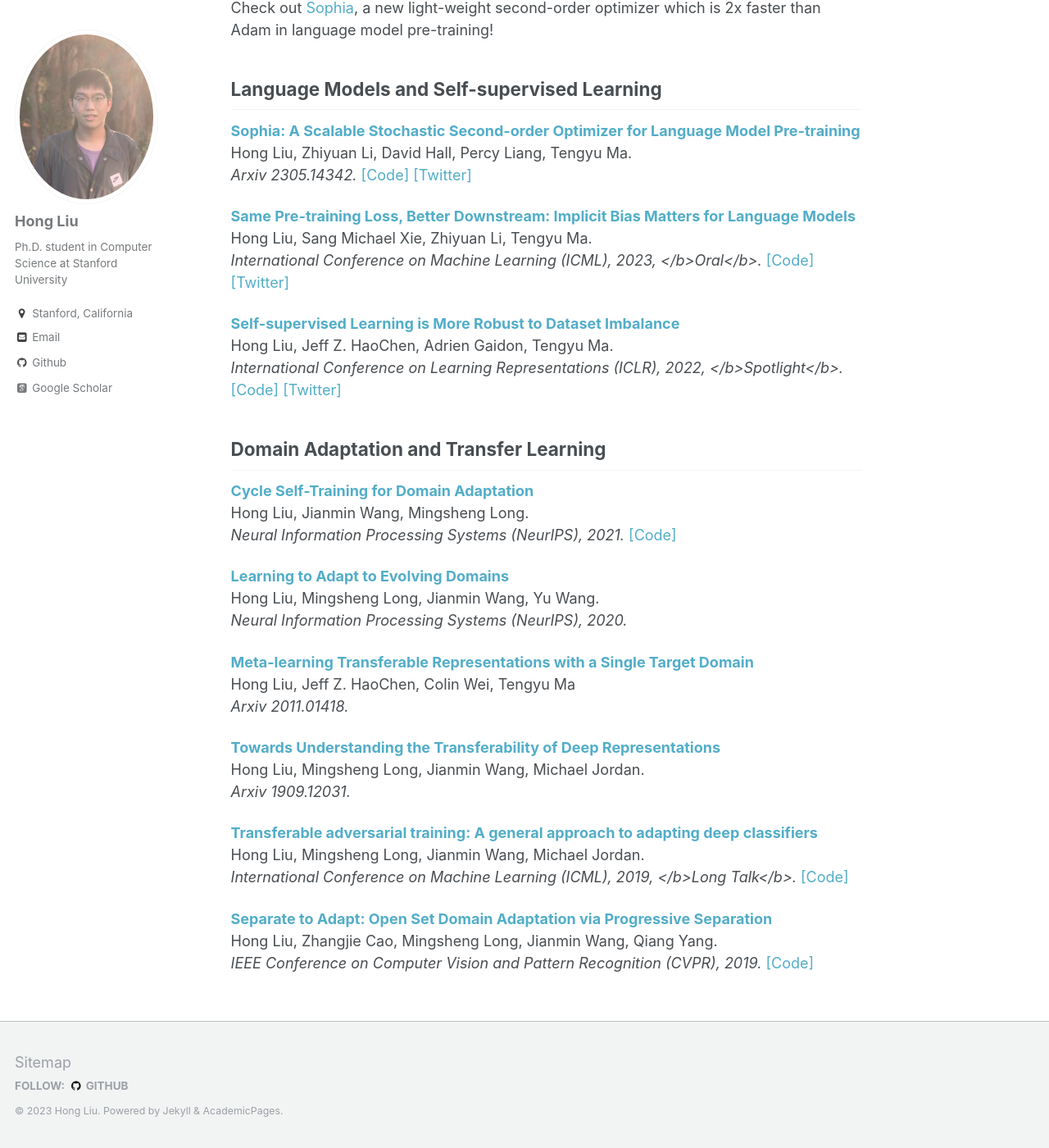
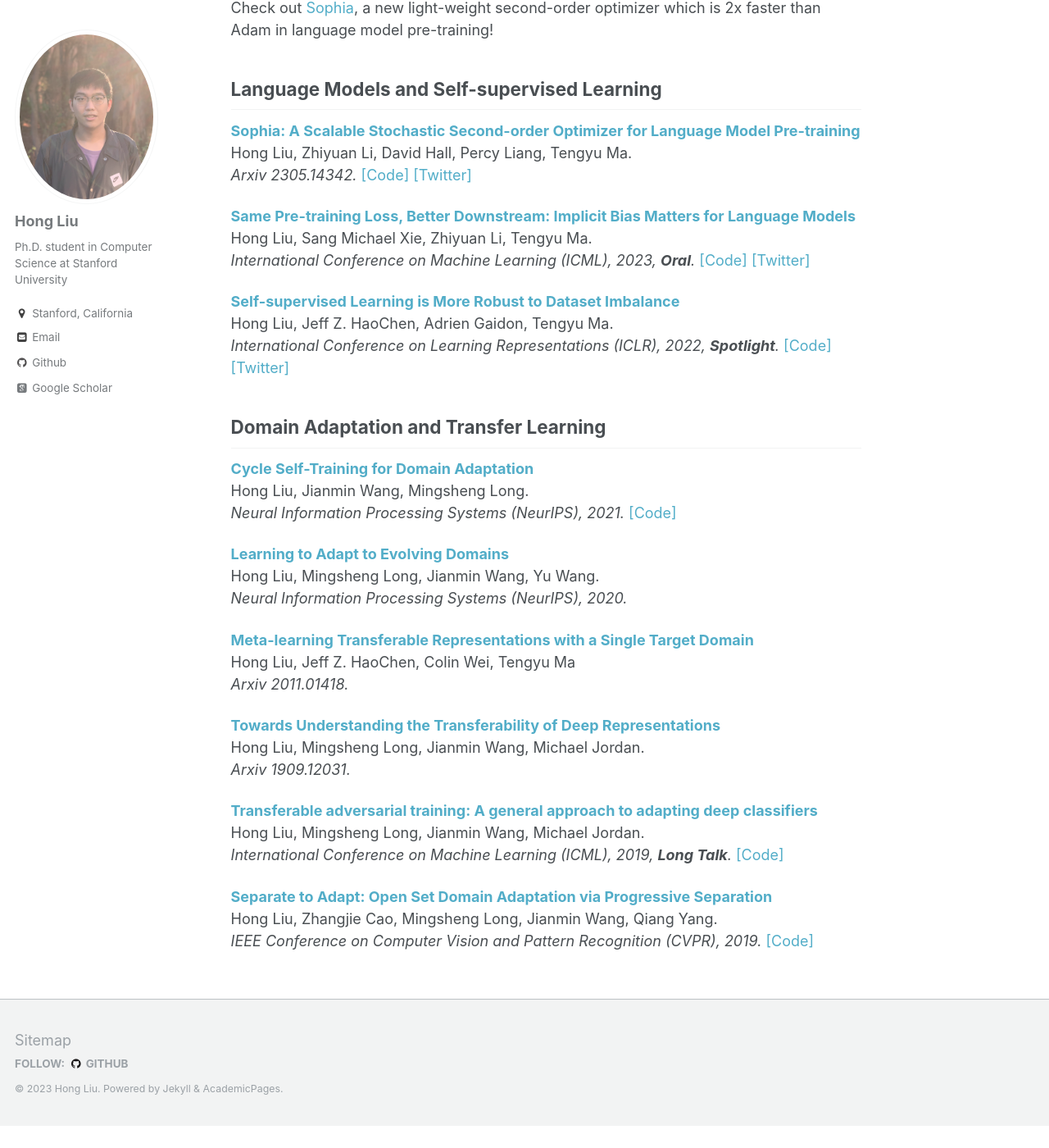
Before and after one commit to Liuhong99/Liuhong99.github.io, a Jekyll site: the page built from _pages/about.md, in a window 1280 px wide and 1400 px high, scrolled down 445 px. Shown: the whole window at 82% size. Built offline with Jekyll 4.4.1, drawn with Linux system fonts in a browser that asks for light colours; some web fonts are replaced; after the commit the page ends 1818 px from its top, so only the background shows below that.

```diff
--- a/_pages/about.md
+++ b/_pages/about.md
@@ -23,9 +23,9 @@ Check out [Sophia](https://arxiv.org/pdf/2305.14342), a new light-weight second-
 ## Language Models and Self-supervised Learning
 <b>[Sophia: A Scalable Stochastic Second-order Optimizer for Language Model Pre-training](https://arxiv.org/pdf/2305.14342)</b> <br> Hong Liu, Zhiyuan Li, David Hall, Percy Liang, Tengyu Ma. <br> <i>Arxiv 2305.14342.</i> [[Code]](https://github.com/Liuhong99/Sophia) [[Twitter]](https://twitter.com/tengyuma/status/1661412995430219786)
 
-<b>[Same Pre-training Loss, Better Downstream: Implicit Bias Matters for Language Models](https://arxiv.org/pdf/2210.14199)</b> <br> Hong Liu, Sang Michael Xie, Zhiyuan Li, Tengyu Ma. <br><i>International Conference on Machine Learning (ICML), 2023, </b>Oral</b>.</i> [[Code]](https://github.com/Liuhong99/implicitbiasmlmcode) [[Twitter]](https://twitter.com/tengyuma/status/1593328919624617985)
+<b>[Same Pre-training Loss, Better Downstream: Implicit Bias Matters for Language Models](https://arxiv.org/pdf/2210.14199)</b> <br> Hong Liu, Sang Michael Xie, Zhiyuan Li, Tengyu Ma. <br><i>International Conference on Machine Learning (ICML), 2023, <b>Oral</b>.</i> [[Code]](https://github.com/Liuhong99/implicitbiasmlmcode) [[Twitter]](https://twitter.com/tengyuma/status/1593328919624617985)
 
-<b>[Self-supervised Learning is More Robust to Dataset Imbalance](https://arxiv.org/pdf/2110.05025)</b> <br> Hong Liu, Jeff Z. HaoChen, Adrien Gaidon, Tengyu Ma. <br><i>International Conference on Learning Representations (ICLR), 2022, </b>Spotlight</b>.</i> [[Code]](https://github.com/Liuhong99/Imbalanced-SSL) [[Twitter]](https://twitter.com/tengyuma/status/1448335906524606464)
+<b>[Self-supervised Learning is More Robust to Dataset Imbalance](https://arxiv.org/pdf/2110.05025)</b> <br> Hong Liu, Jeff Z. HaoChen, Adrien Gaidon, Tengyu Ma. <br><i>International Conference on Learning Representations (ICLR), 2022, <b>Spotlight</b>.</i> [[Code]](https://github.com/Liuhong99/Imbalanced-SSL) [[Twitter]](https://twitter.com/tengyuma/status/1448335906524606464)
 
 
 ## Domain Adaptation and Transfer Learning
@@ -38,6 +38,6 @@ Check out [Sophia](https://arxiv.org/pdf/2305.14342), a new light-weight second-
 
 <b>[Towards Understanding the Transferability of Deep Representations](https://arxiv.org/pdf/1909.12031)</b> <br> Hong Liu, Mingsheng Long, Jianmin Wang, Michael Jordan. <br><i>Arxiv 1909.12031.</i>
 
-<b>[Transferable adversarial training: A general approach to adapting deep classifiers](http://proceedings.mlr.press/v97/liu19b/liu19b.pdf)</b> <br> Hong Liu, Mingsheng Long, Jianmin Wang, Michael Jordan. <br><i>International Conference on Machine Learning (ICML), 2019, </b>Long Talk</b>.</i> [[Code]](https://github.com/Liuhong99/Transferable-Adversarial-Training)
+<b>[Transferable adversarial training: A general approach to adapting deep classifiers](http://proceedings.mlr.press/v97/liu19b/liu19b.pdf)</b> <br> Hong Liu, Mingsheng Long, Jianmin Wang, Michael Jordan. <br><i>International Conference on Machine Learning (ICML), 2019, <b>Long Talk</b>.</i> [[Code]](https://github.com/Liuhong99/Transferable-Adversarial-Training)
 
 <b>[Separate to Adapt: Open Set Domain Adaptation via Progressive Separation](http://openaccess.thecvf.com/content_CVPR_2019/papers/Liu_Separate_to_Adapt_Open_Set_Domain_Adaptation_via_Progressive_Separation_CVPR_2019_paper.pdf)</b> <br> Hong Liu, Zhangjie Cao, Mingsheng Long, Jianmin Wang, Qiang Yang. <br> <i>IEEE Conference on Computer Vision and Pattern Recognition (CVPR), 2019.</i> [[Code]](https://github.com/Liuhong99/Separate_to_Adapt)
```
Also changed, not shown: hong.jpg (deleted).
